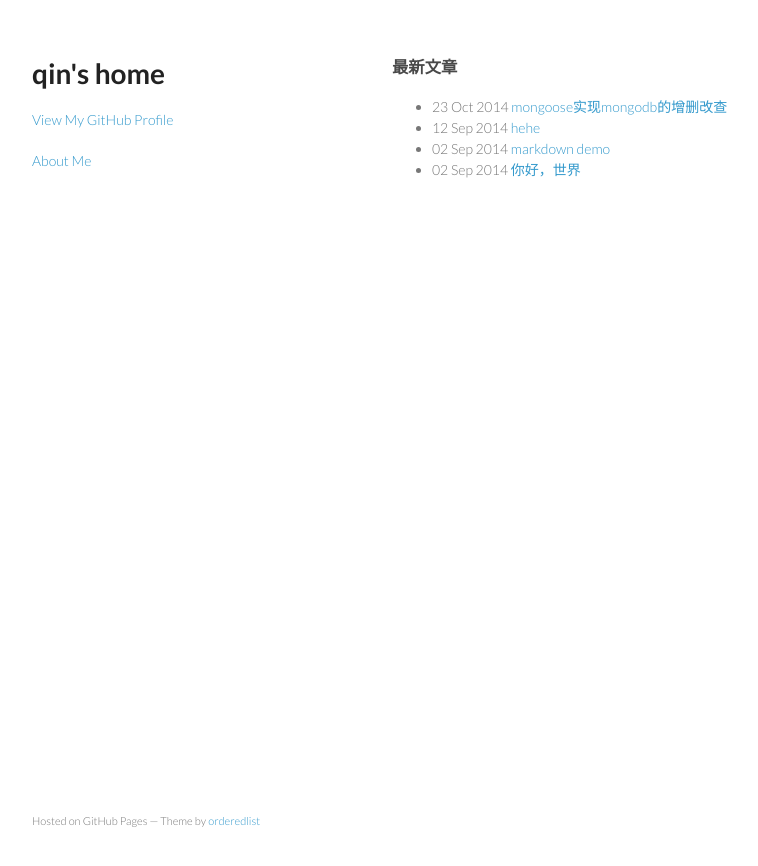
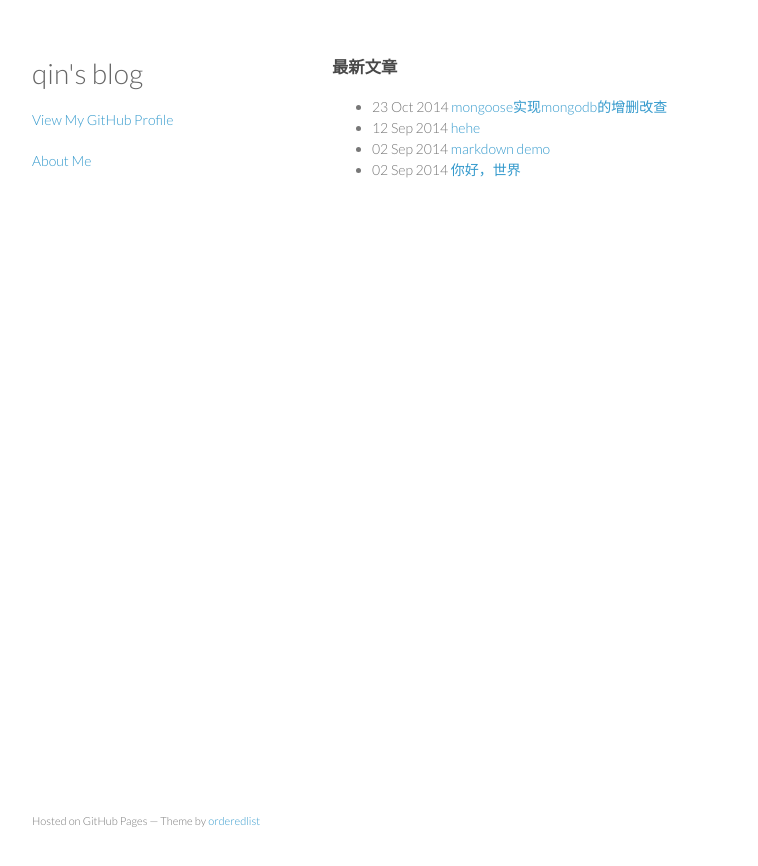
Before and after one commit to qinnnnnnnn/qinnnnnnnn.github.com, a Jekyll site: the page built from index.html, in a window 1280 px wide. Shown: the top 866 px of the page, without its empty margins (178-936 px from the left). Built offline with Jekyll 4.4.1, drawn with Linux system fonts in a browser that asks for light colours; Markdown is read by kramdown in place of the engine named in the settings; the list of posts is cut into pages by our own code.

Commit message:
layout style

```diff
--- a/_layouts/about_me.html
+++ b/_layouts/about_me.html
@@ -17,7 +17,7 @@
 <body>
     <div class="wrapper">
         <header>
-            <h1>qin's home</h1>
+            <h1><a href="https://qinnnnnnnn.github.io" style="color:#666">qin's blog</a></h1>
             <p class="view">
                 <a href="https://github.com/qinnnnnnnn">View My GitHub Profile</a>
             </p>
--- a/_layouts/default.html
+++ b/_layouts/default.html
@@ -17,7 +17,7 @@
 <body>
     <div class="wrapper">
         <header>
-            <h1>qin's home</h1>
+            <h1><a href="https://qinnnnnnnn.github.io" style="color:#666">qin's blog</a></h1>
             <p class="view">
                 <a href="https://github.com/qinnnnnnnn">View My GitHub Profile</a>
             </p>
--- a/stylesheets/styles.css
+++ b/stylesheets/styles.css
@@ -161,9 +161,9 @@
 }
 
 section {
-  width:500px;
+  width:560px;
   float:right;
-  padding-bottom:50px;
+  padding-bottom:100px;
 }
 
 small {
@@ -179,7 +179,7 @@
 
 footer {
   width:270px;
-  float:left;
+  float: left;
   position:fixed;
   bottom:50px;
 }
```
